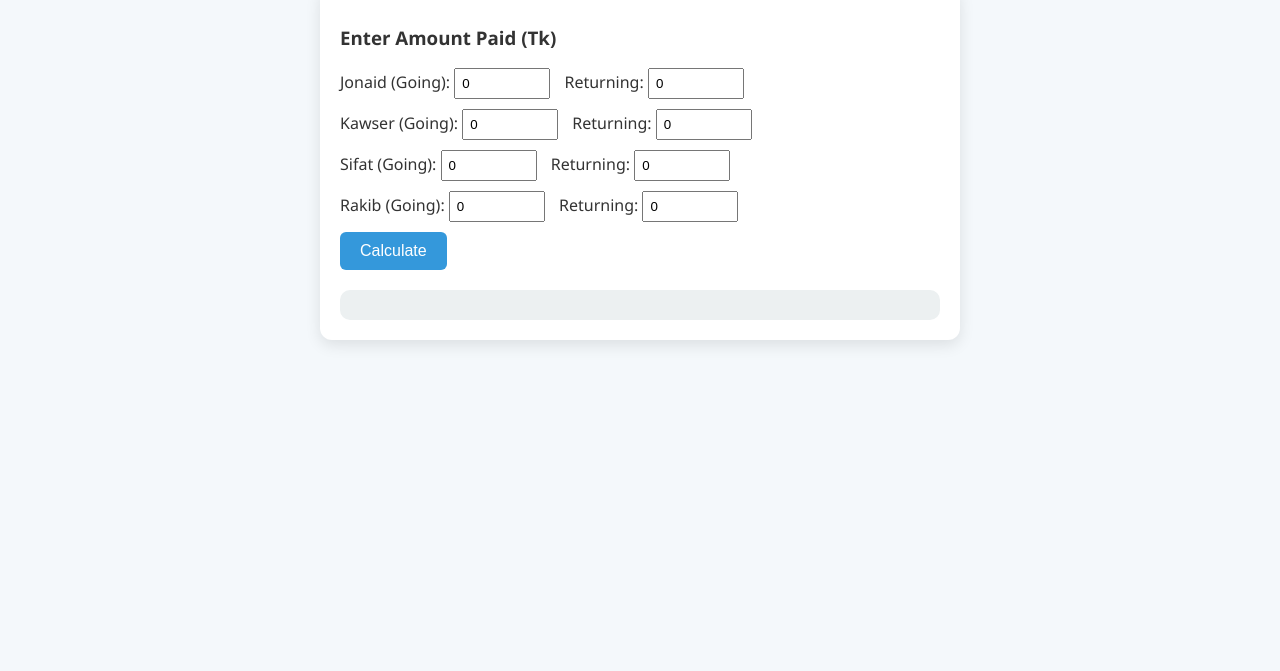
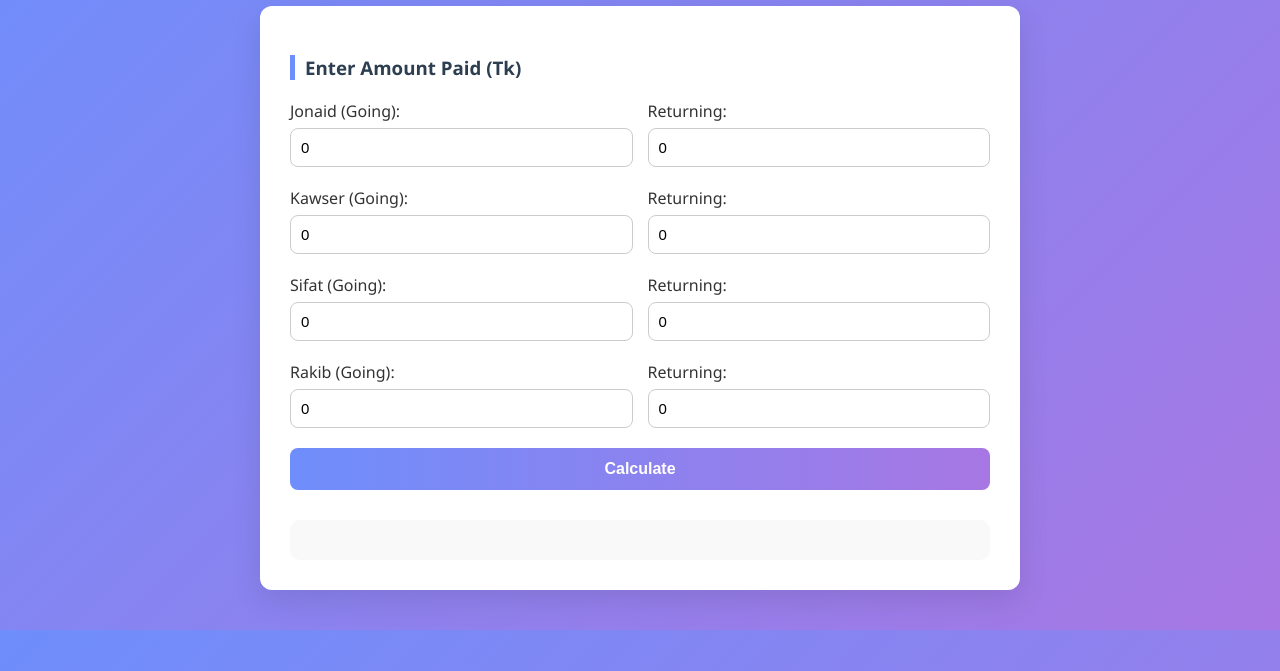
Before and after one commit to sifatuul/Vara_Koto, a plain HTML site: page index.html in a window 1280 px wide. Shown: the part 129-800 px from the top of the page. Drawn offline with Linux system fonts and the light colour scheme.

Commit message:
Update index.html

```diff
--- a/index.html
+++ b/index.html
@@ -11,11 +11,12 @@
   <style>
     body {
   font-family: 'Segoe UI', sans-serif;
-      background: #f4f8fb;
+  background: linear-gradient(135deg, #6e8efb, #a777e3);
   margin: 0;
-      padding: 20px;
+  padding: 40px 20px;
   color: #333;
 }
+
  h1 {
       font-family: "Hind Siliguri", sans-serif;
       font-weight: 600;
@@ -23,41 +24,79 @@
       text-align: center;
       color: #2c3e50;
     }
+
 .container {
-      max-width: 600px;
+  max-width: 700px;
   margin: auto;
-      background: white;
+  background: #fff;
+  padding: 30px;
+  border-radius: 12px;
+  box-shadow: 0 10px 30px rgba(0,0,0,0.1);
+}
+
+.container h3 {
+  margin-bottom: 20px;
+  color: #2c3e50;
+  border-left: 5px solid #6e8efb;
+  padding-left: 10px;
+}
+
+.person {
+  display: flex;
+  flex-wrap: wrap;
+  justify-content: space-between;
+  gap: 15px;
+  margin-bottom: 20px;
+}
+
+.person label {
+  flex: 1 1 45%;
+  font-weight: 500;
+}
+
+input[type="number"],
+input[type="text"],
+input[type="email"],
+input[type="password"] {
+  width: 100%;
+  padding: 10px;
+  margin-top: 6px;
+  border: 1px solid #ccc;
+  border-radius: 8px;
+  box-sizing: border-box;
+  font-size: 15px;
+  transition: border 0.2s ease;
+}
+
+input:focus {
+  border-color: #6e8efb;
+  outline: none;
+}
+
+button {
+  background: linear-gradient(to right, #6e8efb, #a777e3);
+  color: white;
+  width: 100%;
+  padding: 12px;
+  border: none;
+  border-radius: 8px;
+  font-size: 16px;
+  font-weight: 600;
+  cursor: pointer;
+  transition: background 0.3s ease;
+}
+
+button:hover {
+  background: linear-gradient(to right, #5d7df5, #9e67dc);
+}
+
+.result {
+  margin-top: 30px;
+  background: #f9f9f9;
   padding: 20px;
-      border-radius: 12px;
-      box-shadow: 0 5px 15px rgba(0,0,0,0.1);
-    }
-    input[type="number"] {
-      width: 80px;
-      padding: 6px;
-      margin-right: 10px;
-    }
-    .person {
-      margin: 10px 0;
-    }
-    button {
-      background-color: #3498db;
-      color: white;
-      padding: 10px 20px;
-      border: none;
-      border-radius: 6px;
-      cursor: pointer;
-      font-size: 16px;
-    }
-    button:hover {
-      background-color: #2980b9;
-    }
-    .result {
-      margin-top: 20px;
-      background: #ecf0f1;
-      padding: 15px;
   border-radius: 10px;
-    }
-    pre {
+  font-size: 15px;
+  line-height: 1.6;
   white-space: pre-wrap;
 }
   </style>
```
Lines whose indentation alone changed are shown as unchanged.
